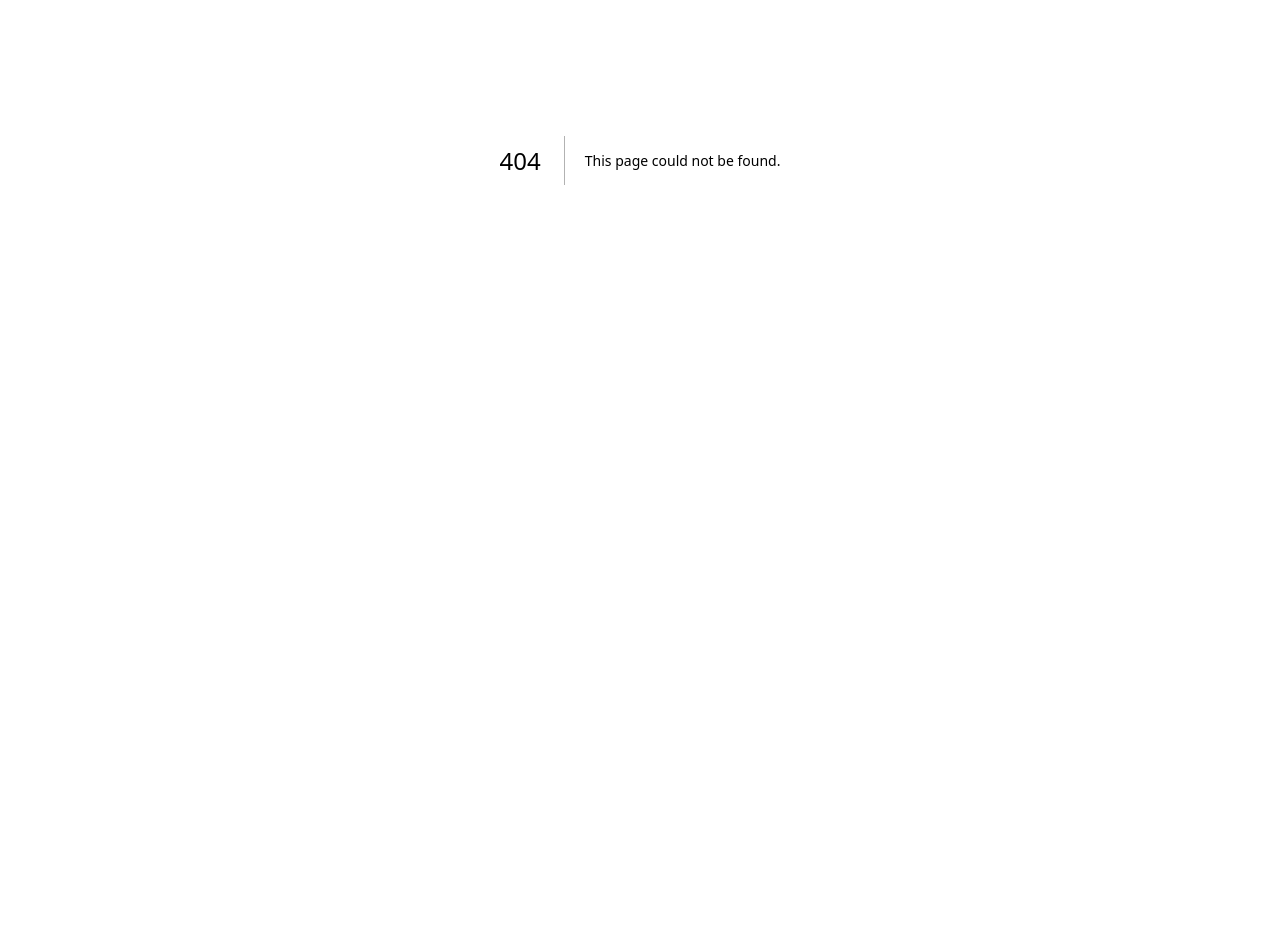
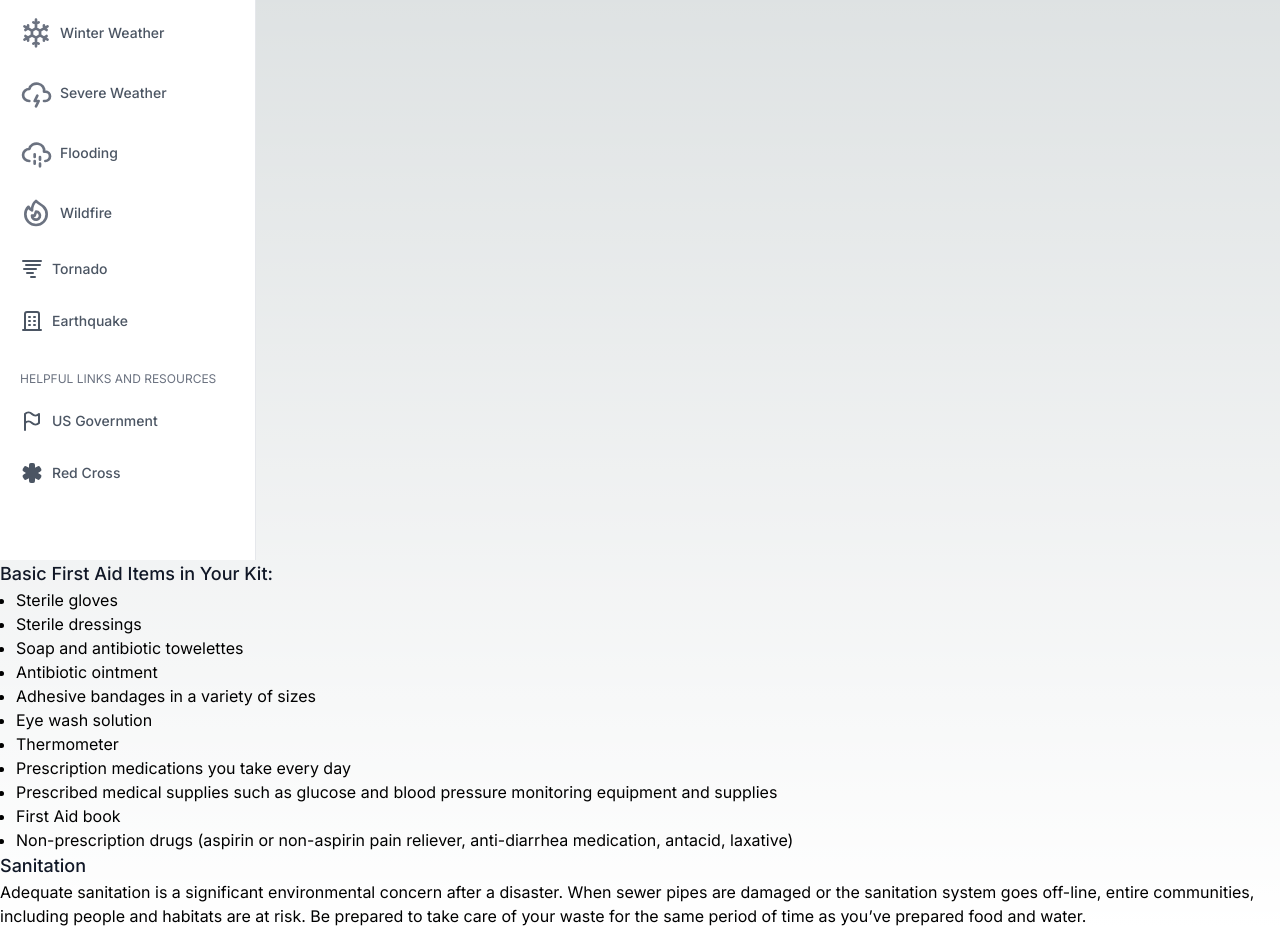
Before and after one commit to PanavMhatre/2024RedCrossHackathonNTX, a Next.js app in the folder redcrossapplication/: page /makeakit in a window 1280 px wide. Before the commit this address had no page. Shown: the part 240-1168 px from the top of the page. Before the commit the page ends 800 px from the top, so only its background shows below. Built offline with nearby package versions, Linux system fonts and the light colour scheme.

Commit message:
content batch 1

```diff
--- a/redcrossapplication/app/home/page.tsx
+++ b/redcrossapplication/app/home/page.tsx
@@ -40,7 +40,7 @@ export default function page() {
                           <svg className="w-5 h-5 text-primary-600 lg:w-6 lg:h-6 " fill="currentColor" viewBox="0 0 20 20" xmlns="http://www.w3.org/2000/svg"><path d="M10.394 2.08a1 1 0 00-.788 0l-7 3a1 1 0 000 1.84L5.25 8.051a.999.999 0 01.356-.257l4-1.714a1 1 0 11.788 1.838L7.667 9.088l1.94.831a1 1 0 00.787 0l7-3a1 1 0 000-1.838l-7-3zM3.31 9.397L5 10.12v4.102a8.969 8.969 0 00-1.05-.174 1 1 0 01-.89-.89 11.115 11.115 0 01.25-3.762zM9.3 16.573A9.026 9.026 0 007 14.935v-3.957l1.818.78a3 3 0 002.364 0l5.508-2.361a11.026 11.026 0 01.25 3.762 1 1 0 01-.89.89 8.968 8.968 0 00-5.35 2.524 1 1 0 01-1.4 0zM6 18a1 1 0 001-1v-2.065a8.935 8.935 0 00-2-.712V17a1 1 0 001 1z"></path></svg>
                       </div>
                       <h3 className="mb-2 text-xl font-bold ">Education</h3>
-                      <p className="text-white ">Learn about the varoius natural disasters through curated lessons and resources uploaded on the website.</p>
+                      <p className="text-white ">Learn about the various natural disasters through curated lessons and resources uploaded on the website.</p>
                   </div>
                   <div>
                       <div className="flex justify-center items-center mb-4 w-10 h-10 rounded-full bg-primary-100 lg:h-12 lg:w-12 ">
--- a/redcrossapplication/app/info/page.tsx
+++ b/redcrossapplication/app/info/page.tsx
@@ -5,6 +5,30 @@ function page() {
   return (
     <div>
       <Sidebar />
+      <p className="ml-90 text-lg font-medium text-gray-900 dark:text-white">
+        {/* BEGIN: ed8c6549bwf9 */}
+        <h2>Plan for the emergencies that are most likely to happen where you live</h2>
+        <ul>
+          <li>Be familiar with natural disaster risks in your community.</li>
+          <li>Consider how you will respond to emergencies that can happen anywhere, such as home fires and floods.</li>
+          <li>Consider how you will respond to emergencies that are unique to your region, such as volcanoes, tsunamis or tornadoes.</li>
+          <li>Think about emergencies that may require your family to shelter in place (such as a winter storm), vs. emergencies that may require evacuation (such as a hurricane).</li>
+          <li>Consult our emergency resource library for tips on preparing for, responding to, and recovering from specific disasters.</li>
+        </ul>
+        <h2>Plan what to do in case you are separated during an emergency</h2>
+        <ul>
+          <li>Choose two places to meet up:</li>
+          <ul>
+            <li>Right outside your home in case of a sudden emergency, such as a fire</li>
+            <li>Outside your neighborhood, in case you cannot return home or are asked to evacuate</li>
+          </ul>
+          <li>Choose an out-of-area emergency contact person. It may be easier to text or call long distance if local phone lines are overloaded or out of service. Everyone should carry emergency contact information in writing and saved on their cell phones. Make sure places where your children spend time also have these contact numbers, like at school or daycare.</li>
+          <li>Your plan should account for family members who may live elsewhere during the year, such as members of the military on deployment or students away at college, or those who travel frequently.</li>
+          <li>How will you need to adapt your plan if they are at home?</li>
+          <li>What will you need to do differently if they are away?</li>
+        </ul>
+        {/* END: ed8c6549bwf9 */}
+      </p>
     </div>
   );
 }
--- /dev/null
+++ b/redcrossapplication/app/makeakit/page.tsx
@@ -0,0 +1,36 @@
+import React from 'react';
+import Sidebar from '../components/Sidebar';
+
+function page() {
+    return (
+        <div>
+            <Sidebar />
+            <div className="ml-90">
+                <h2 className="text-lg font-medium text-gray-900 dark:text-white">
+                    Basic First Aid Items in Your Kit:
+                </h2>
+                <ul className="list-disc ml-4">
+                    <li>Sterile gloves</li>
+                    <li>Sterile dressings</li>
+                    <li>Soap and antibiotic towelettes</li>
+                    <li>Antibiotic ointment</li>
+                    <li>Adhesive bandages in a variety of sizes</li>
+                    <li>Eye wash solution</li>
+                    <li>Thermometer</li>
+                    <li>Prescription medications you take every day</li>
+                    <li>Prescribed medical supplies such as glucose and blood pressure monitoring equipment and supplies</li>
+                    <li>First Aid book</li>
+                    <li>Non-prescription drugs (aspirin or non-aspirin pain reliever, anti-diarrhea medication, antacid, laxative)</li>
+                </ul>
+                <p className="text-lg font-medium text-gray-900 dark:text-white">
+                    Sanitation
+                </p>
+                <p>
+                    Adequate sanitation is a significant environmental concern after a disaster. When sewer pipes are damaged or the sanitation system goes off-line, entire communities, including people and habitats are at risk. Be prepared to take care of your waste for the same period of time as you’ve prepared food and water.
+                </p>
+            </div>
+        </div>
+    );
+}
+
+export default page;
--- /dev/null
+++ b/redcrossapplication/app/page.tsx
@@ -0,0 +1,12 @@
+import Link from 'next/link';
+import React from 'react';
+
+function page() {
+    return (
+        <div>
+            <Link href="/home"/>
+        </div>
+    );
+}
+
+export default page;
```
Also changed, not shown: redcrossapplication/app/components/Sidebar.tsx (renamed from redcrossapplication/app/info/Sidebar.tsx).
